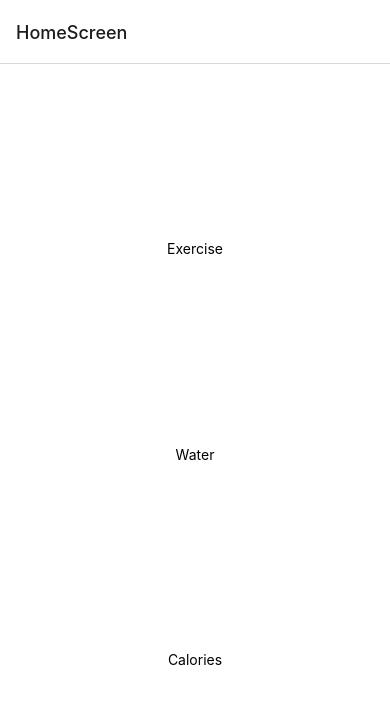
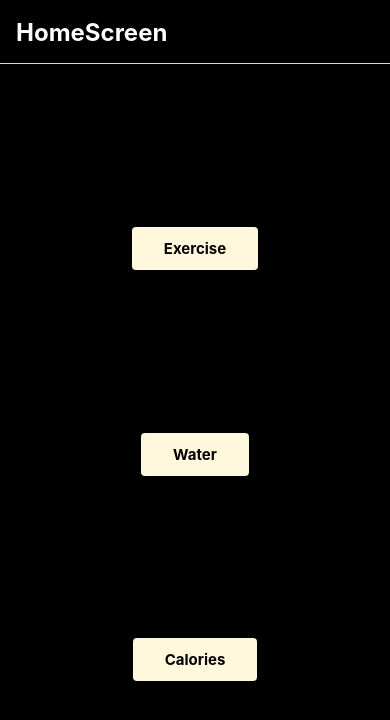
Before and after one commit to TensorCore/CSE155-Project, a React Native app in the folder HealthApp/: screen /HomeScreen in a window 390 px wide. Shown: the top 720 px of the page. Built offline with nearby package versions, Linux system fonts and the light colour scheme.

Commit message:
Added Styling

```diff
--- a/HealthApp/src/App.js
+++ b/HealthApp/src/App.js
@@ -1,4 +1,5 @@
 import React from 'react';
+import { useContext } from 'react';
 import { NavigationContainer } from '@react-navigation/native';
 import { createNativeStackNavigator } from '@react-navigation/native-stack';
 import HomeScreen from './screens/HomeScreen';
@@ -12,11 +13,19 @@ export default function App() {
   return (
     <NavigationContainer>
       <Stack.Navigator>
-          <Stack.Screen name = "HomeScreen" component={HomeScreen} />
-          <Stack.Screen name = "ExerciseScreen" component={ExerciseScreen} />
-          <Stack.Screen name = "WaterScreen" component={WaterScreen} />
-          <Stack.Screen name = "CalorieScreen" component={CalorieScreen} />
+        <Stack.Group screenOptions={{...headerStyle}}>
+          <Stack.Screen name = "HomeScreen" component={HomeScreen}/>
+          <Stack.Screen name = "ExerciseScreen" component={ExerciseScreen}/>
+          <Stack.Screen name = "WaterScreen" component={WaterScreen}/>
+          <Stack.Screen name = "CalorieScreen" component={CalorieScreen}/>
+        </Stack.Group>
       </Stack.Navigator>
     </NavigationContainer>
   );
 }
+
+const headerStyle = {
+  headerStyle: {backgroundColor: '#000'},
+                headerTintColor: '#fff',
+                headerTitleStyle: {fontWeight: 'bold', fontSize: 24},
+};
--- a/HealthApp/src/components/mainButton.js
+++ b/HealthApp/src/components/mainButton.js
@@ -1,17 +1,20 @@
 import React from 'react';
-import { Pressable, StyleSheet, Text, View } from 'react-native';
+import { Pressable, StyleSheet, Text, TouchableWithoutFeedbackBase, View } from 'react-native';
 
 const IndexButton = (props) => {
     return (
-        <View>
+        <View style = {styles.container}>
             <Pressable style = {styles.button} onPress={props.nav}>
-                <Text>{props.label}</Text>
+                <Text style = {styles.text}>{props.label}</Text>
             </Pressable>
         </View>
     )
 }
 
 const styles = StyleSheet.create({
+    container: {
+
+    },
     button: {
         alignItems: 'center',
         justifyContent: 'center',
@@ -19,8 +22,13 @@ const styles = StyleSheet.create({
         paddingHorizontal: 32,
         borderRadius: 4,
         elevation: 3,
-        backgroundColor: 'white'
+        backgroundColor: 'cornsilk',
     },
+    text : {
+        color: 'black',
+        fontSize: 15,
+        fontWeight: 'bold',
+    }
   });
 
 
--- a/HealthApp/src/screens/HomeScreen.js
+++ b/HealthApp/src/screens/HomeScreen.js
@@ -30,7 +30,7 @@ export default function HomeScreen({navigation}) {
 const styles = StyleSheet.create({
     container: {
       flex: 1,
-      backgroundColor: '#fff',
+      backgroundColor: 'black',
       alignItems: 'center',
       justifyContent: 'space-evenly',
     },
```
